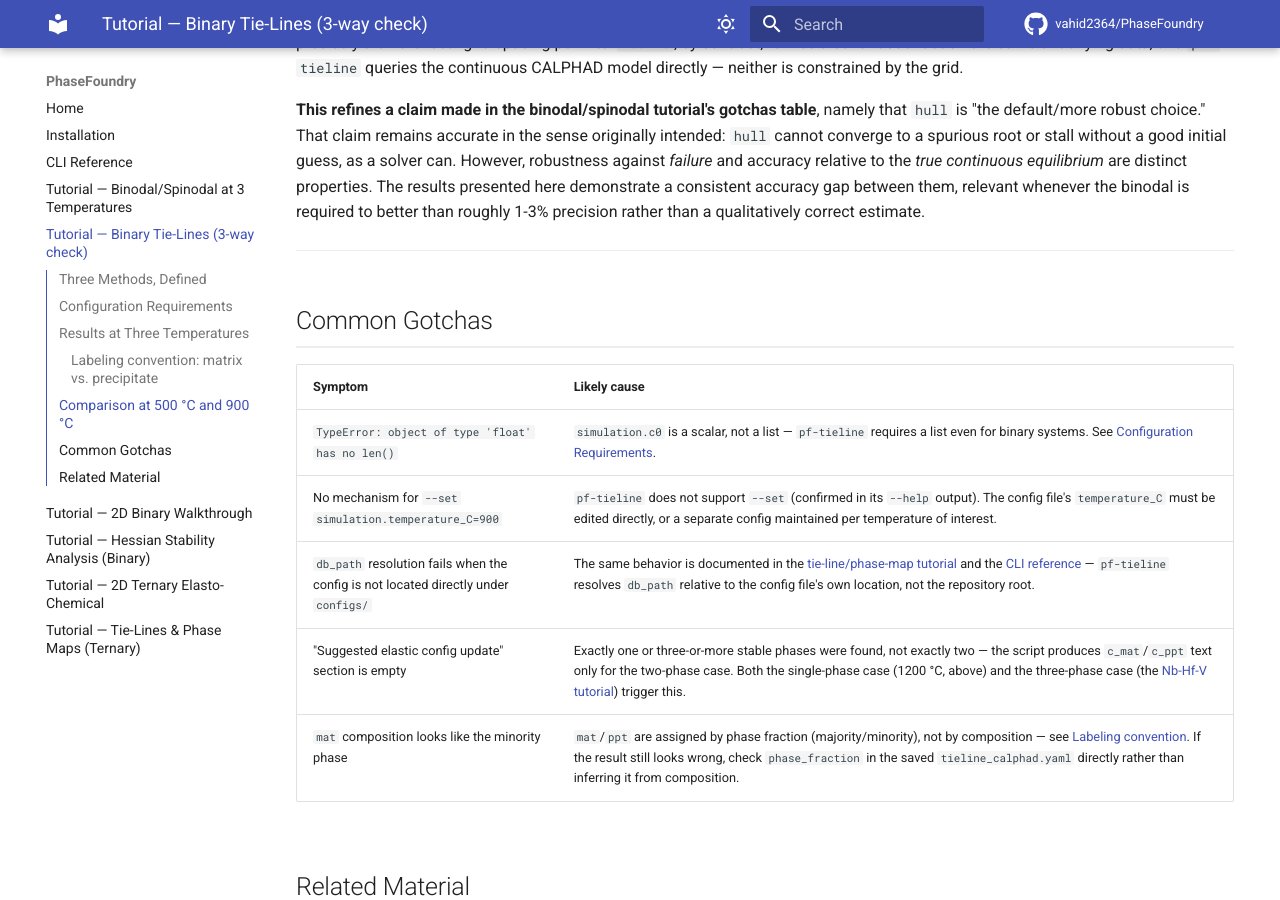
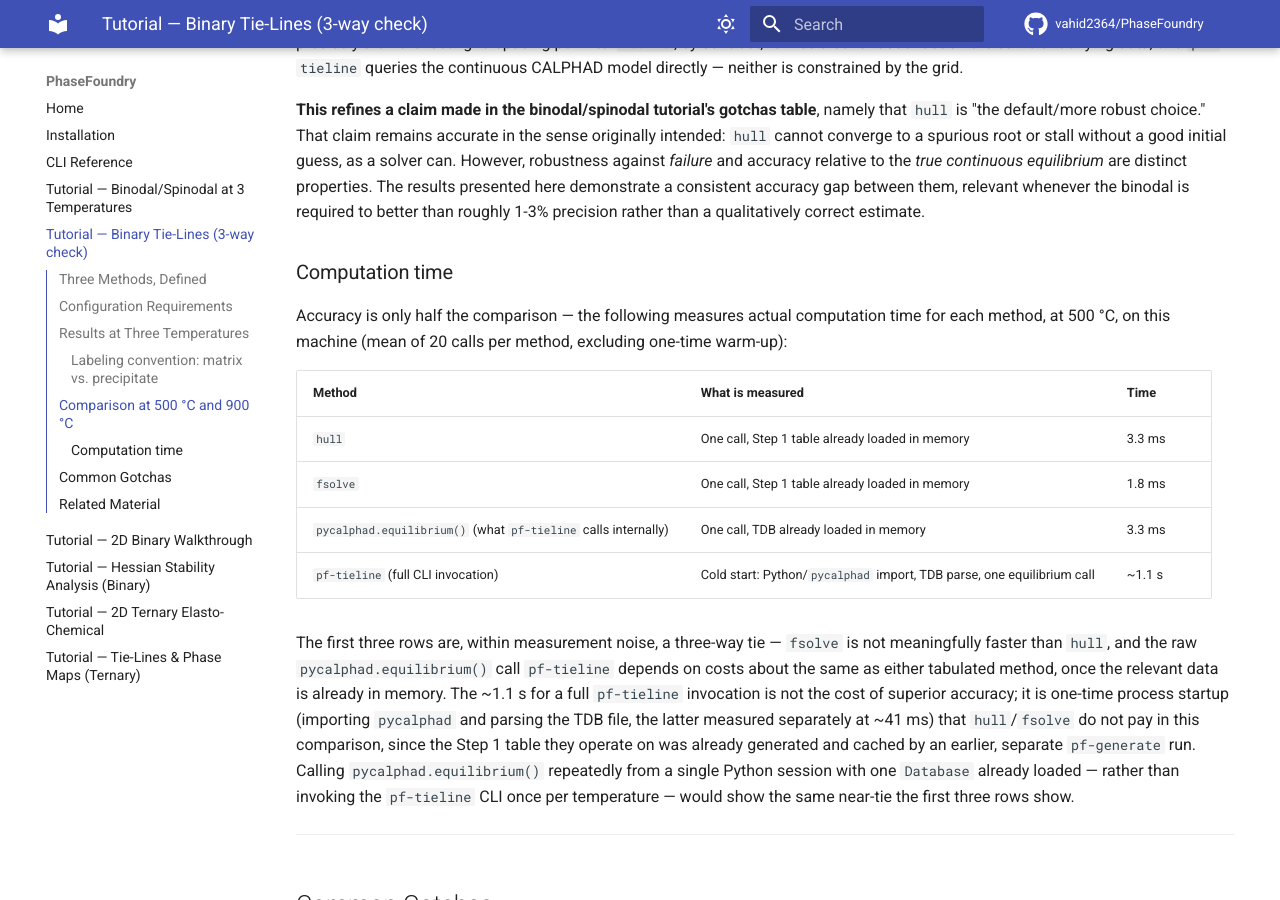
Before and after one commit to vahid2364/PhaseFoundry, an MkDocs documentation site: the page built from docs/tutorial_binary_tieline.md, in a window 1280 px wide and 900 px high, scrolled down 4965 px. Built offline with MkDocs 1.6.1 and Material for MkDocs 9.7.7, drawn with Linux system fonts in a browser that asks for light colours; comment, search, counter and statistics services are not loaded.

Commit message:
Add measured computation-time comparison for hull/fsolve/pf-tieline
Real timings on this machine: per-call cost (data/database preloaded)
is a near three-way tie around 2-3 ms; the ~1.1 s full pf-tieline CLI
invocation is dominated by one-time process startup (pycalphad import
+ TDB parse), not the equilibrium solve itself.

```diff
--- a/docs/tutorial_binary_tieline.md
+++ b/docs/tutorial_binary_tieline.md
@@ -207,6 +207,33 @@ presented here demonstrate a consistent accuracy gap between them, relevant
 whenever the binodal is required to better than roughly 1-3% precision
 rather than a qualitatively correct estimate.
 
+### Computation time
+
+Accuracy is only half the comparison — the following measures actual
+computation time for each method, at 500 °C, on this machine (mean of 20
+calls per method, excluding one-time warm-up):
+
+| Method | What is measured | Time |
+|---|---|---|
+| `hull` | One call, Step 1 table already loaded in memory | 3.3 ms |
+| `fsolve` | One call, Step 1 table already loaded in memory | 1.8 ms |
+| `pycalphad.equilibrium()` (what `pf-tieline` calls internally) | One call, TDB already loaded in memory | 3.3 ms |
+| `pf-tieline` (full CLI invocation) | Cold start: Python/`pycalphad` import, TDB parse, one equilibrium call | ~1.1 s |
+
+The first three rows are, within measurement noise, a three-way tie —
+`fsolve` is not meaningfully faster than `hull`, and the raw
+`pycalphad.equilibrium()` call `pf-tieline` depends on costs about the same
+as either tabulated method, once the relevant data is already in memory.
+The ~1.1 s for a full `pf-tieline` invocation is not the cost of superior
+accuracy; it is one-time process startup (importing `pycalphad` and parsing
+the TDB file, the latter measured separately at ~41 ms) that `hull`/`fsolve`
+do not pay in this comparison, since the Step 1 table they operate on was
+already generated and cached by an earlier, separate `pf-generate` run.
+Calling `pycalphad.equilibrium()` repeatedly from a single Python session
+with one `Database` already loaded — rather than invoking the `pf-tieline`
+CLI once per temperature — would show the same near-tie the first three
+rows show.
+
 ---
 
 ## Common Gotchas
```
